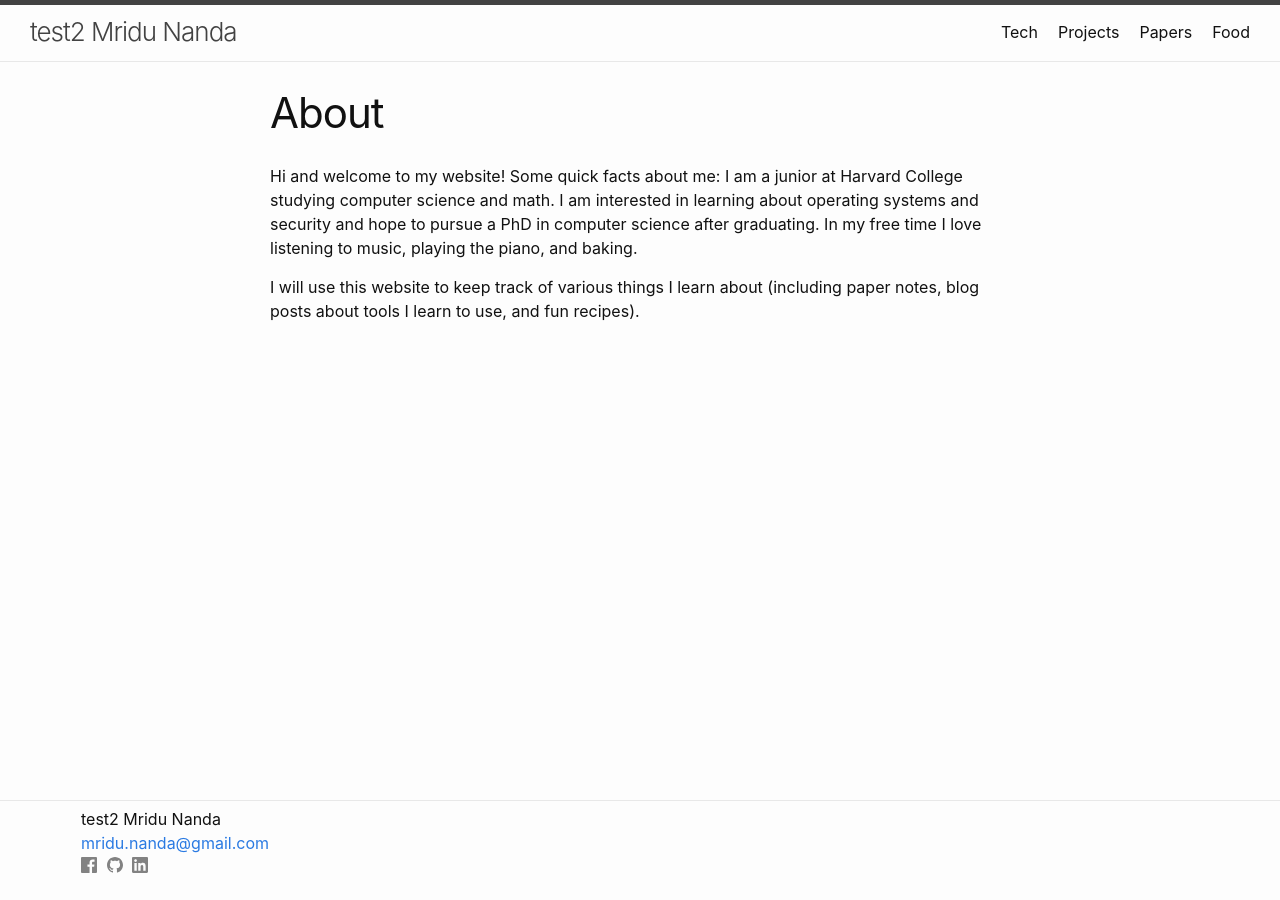
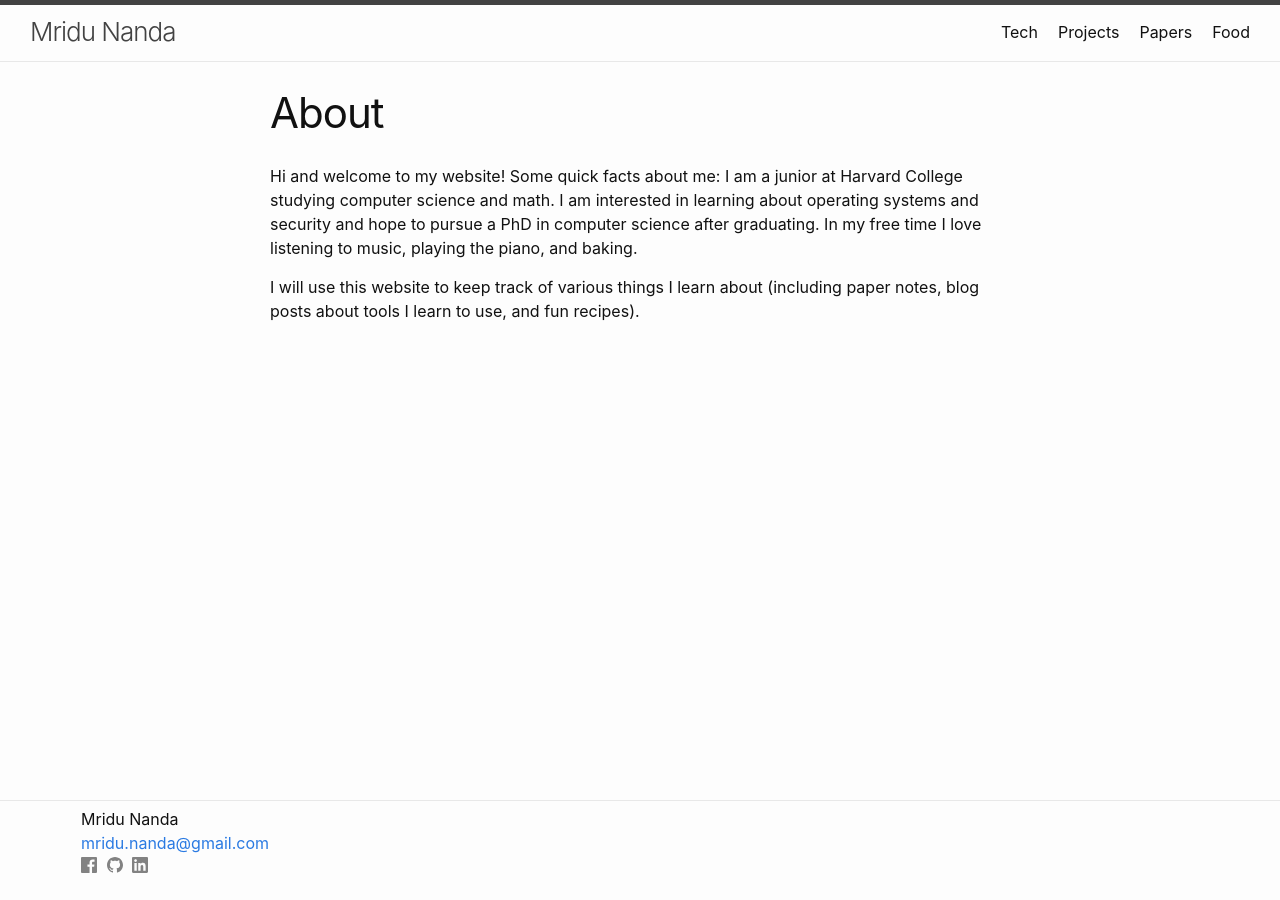
Before and after one commit to mridunanda/mridunanda.github.io, a Jekyll site: the page built from index.md, in a window 1280 px wide. Built offline with Jekyll 4.4.1, drawn with Linux system fonts in a browser that asks for light colours.

Commit message:
idk what fixed it

```diff
--- a/_config.yml
+++ b/_config.yml
@@ -18,7 +18,7 @@
 # You can create any custom variable you would like, and they will be accessible
 # in the templates via {{ site.myvariable }}.
 
-title: test2 Mridu Nanda
+title: Mridu Nanda
 email: mridu.nanda@gmail.com
 description: >- # this means to ignore newlines until "baseurl:"
   My site for keeping track of different tools I learn to use and other
```
